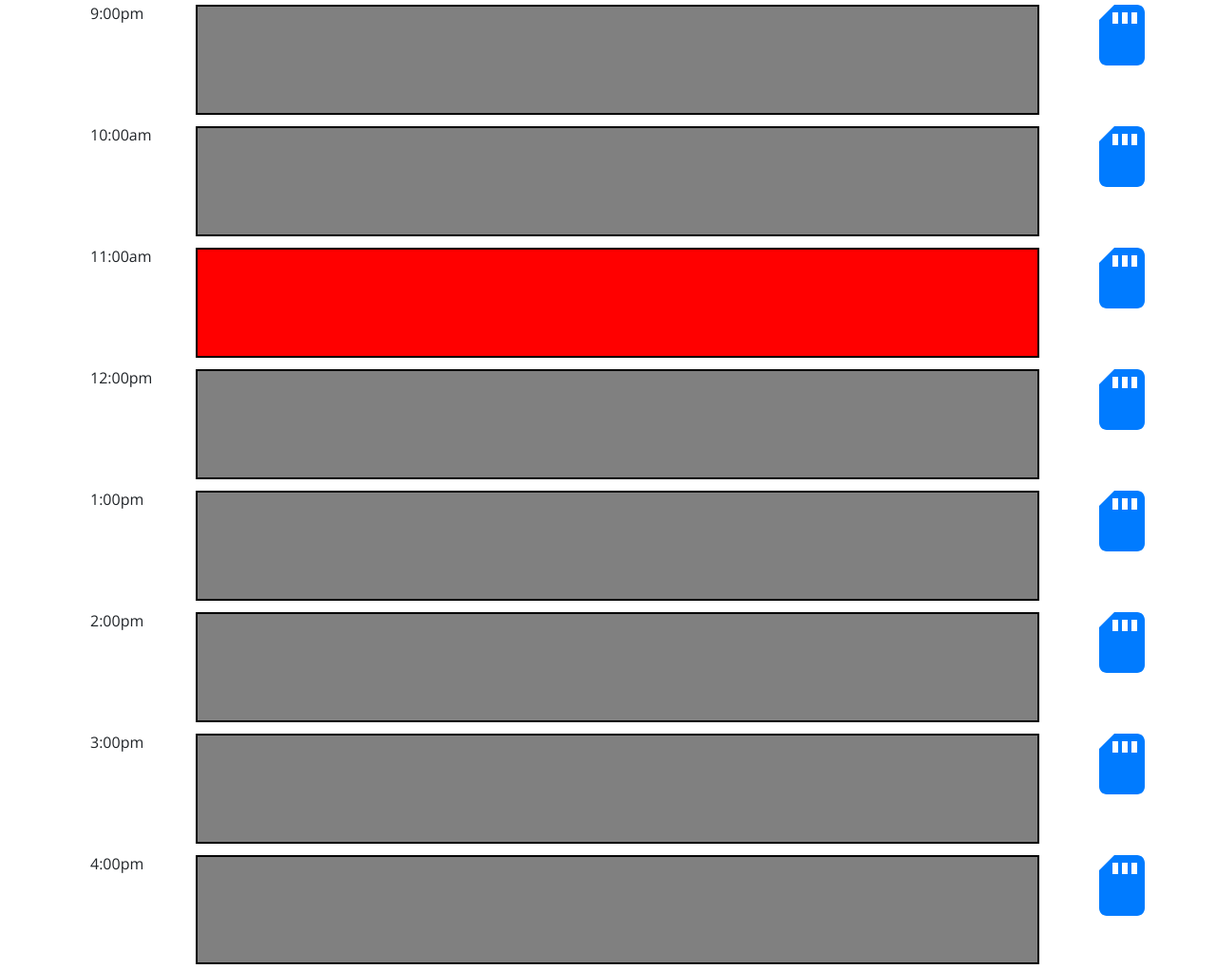
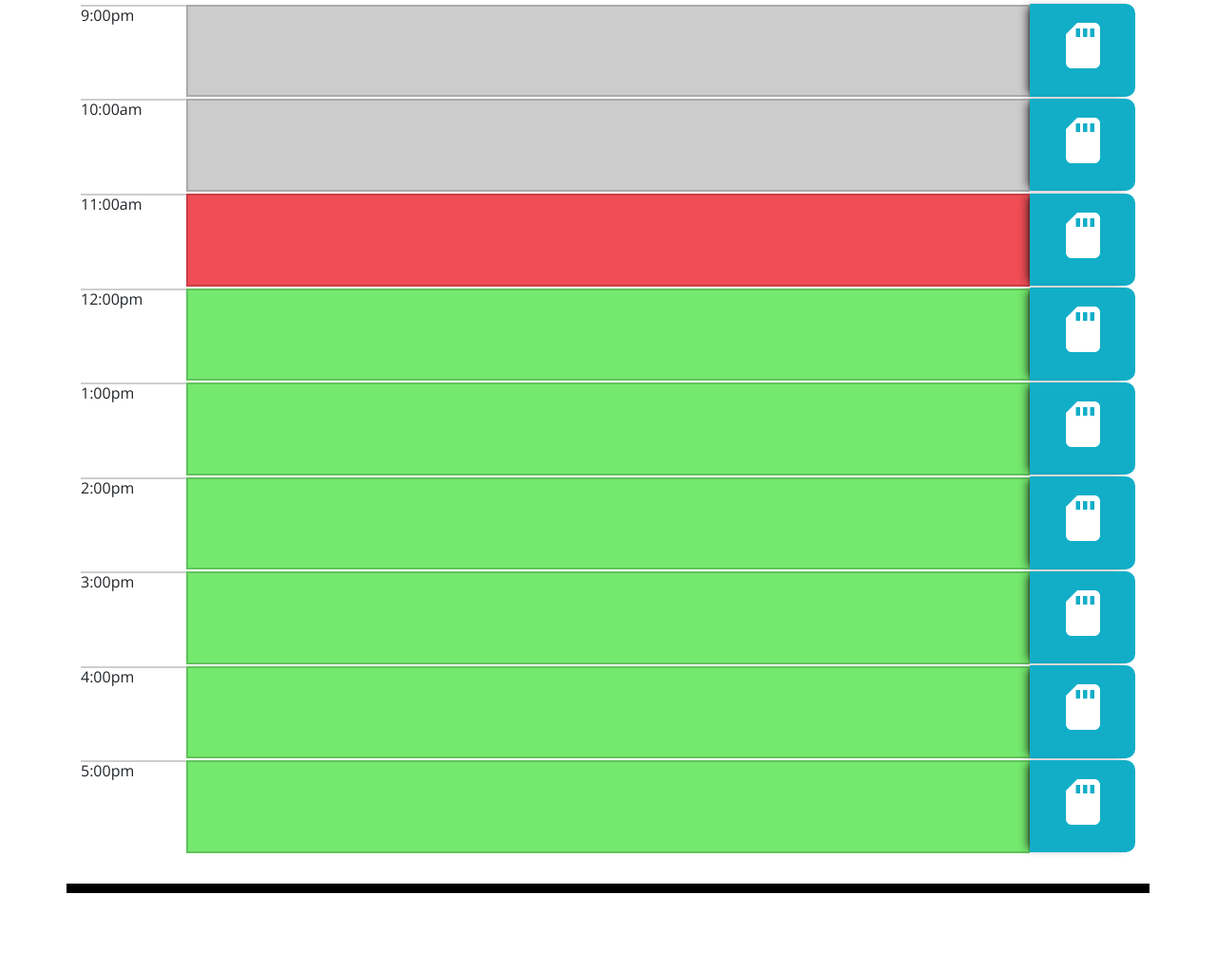
Before and after one commit to ChiemekaAnunkor/Real-Time-To-Do-List, a plain HTML site: page index.html in a window 1280 px wide. Shown: the part 420-1441 px from the top of the page at 95% size. After the commit the page ends 1361 px from the top, so only its background shows below. Drawn offline with nearby package versions, Linux system fonts and the light colour scheme.

Commit message:
final edits, fixed event handler error message, added border close on text area focus

```diff
--- a/css/style.css
+++ b/css/style.css
@@ -70,24 +70,48 @@ textarea {
   transition: all 0.3s ease-in-out;
 }
 .container {
+  padding-bottom: 30px;
+  border-bottom: 10px solid black;
+  width: 100%;
 }
 .timebox {
   width: 100%;
   display: flex;
-  margin: 10px;
 }
 .column-start {
   flex: 10%;
+  border-top: 2px solid rgba(0, 0, 0, 0.192);
 }
 .column-main {
   flex: 80%;
 }
 .column-end {
   flex: 10%;
-  text-align: right;
+  background-color: #12aec8;
+  border-top-right-radius: 10px;
+  border-bottom-right-radius: 10px;
+  box-shadow: -7px 0 8px -4px rgba(17, 17, 17, 0.678);
+  margin-top: -0.4px;
+  margin-bottom: 2.5px;
+  text-align: center;
 }
+
+a {
+  color: white;
+}
+i {
+}
+.buttonclass {
+  height: 50px;
+  margin-top: 20px;
+}
+
 textarea {
-  border: 2px solid black;
+  border: 2px solid rgba(0, 0, 0, 0.164);
   width: 100%;
   background-color: gray;
 }
+textarea:focus {
+  outline: none !important;
+  border: 2px solid #12aec8;
+}
--- a/index.html
+++ b/index.html
@@ -43,13 +43,15 @@
           <h6 class="time">9:00pm</h6>
         </div>
         <div class="column-main">
-          <textarea id="story" class="story" name="story" rows="5" cols="33">
+          <textarea id="story" class="story" name="story" rows="4" cols="40">
           </textarea>
         </div>
         <div class="column-end">
+          <div class="buttonclass">
             <a class="0" href="">
-            <i class="fas fa-sd-card fa-4x"></i>
+              <i class="fas fa-sd-card fa-3x"></i>
             </a>
+          </div>
         </div>
       </div>
 
@@ -59,13 +61,15 @@
           <h6 class="time">10:00am</h6>
         </div>
         <div class="column-main">
-          <textarea id="story" class="story" name="story" rows="5" cols="33">
+          <textarea id="story" class="story" name="story" rows="4" cols="40">
           </textarea>
         </div>
         <div class="column-end">
+          <div class="buttonclass">
             <a class="1" href="">
-            <i class="fas fa-sd-card fa-4x"></i>
+              <i class="fas fa-sd-card fa-3x"></i>
             </a>
+          </div>
         </div>
       </div>
       <!-- Timeblocks go here -->
@@ -74,13 +78,15 @@
           <h6 class="time">11:00am</h6>
         </div>
         <div class="column-main">
-          <textarea id="story" class="story" name="story" rows="5" cols="33">
+          <textarea id="story" class="story" name="story" rows="4" cols="40">
           </textarea>
         </div>
         <div class="column-end">
+          <div class="buttonclass">
             <a class="2" href="">
-            <i class="fas fa-sd-card fa-4x"></i>
+              <i class="fas fa-sd-card fa-3x"></i>
             </a>
+          </div>
         </div>
       </div>
       <!-- Timeblocks go here -->
@@ -89,13 +95,15 @@
           <h6 class="time">12:00pm</h6>
         </div>
         <div class="column-main">
-          <textarea id="story" class="story" name="story" rows="5" cols="33">
+          <textarea id="story" class="story" name="story" rows="4" cols="40">
           </textarea>
         </div>
         <div class="column-end">
+          <div class="buttonclass">
             <a class="3" href="">
-            <i class="fas fa-sd-card fa-4x"></i>
+              <i class="fas fa-sd-card fa-3x"></i>
             </a>
+          </div>
         </div>
       </div>
       <!-- Timeblocks go here -->
@@ -104,13 +112,15 @@
           <h6 class="time">1:00pm</h6>
         </div>
         <div class="column-main">
-          <textarea id="story" class="story" name="story" rows="5" cols="33">
+          <textarea id="story" class="story" name="story" rows="4" cols="40">
           </textarea>
         </div>
         <div class="column-end">
+          <div class="buttonclass">
             <a class="4" href="">
-            <i class="fas fa-sd-card fa-4x"></i>
+              <i class="fas fa-sd-card fa-3x"></i>
             </a>
+          </div>
         </div>
       </div>
       <!-- Timeblocks go here -->
@@ -119,13 +129,15 @@
           <h6 class="time">2:00pm</h6>
         </div>
         <div class="column-main">
-          <textarea id="story" class="story" name="story" rows="5" cols="33">
+          <textarea id="story" class="story" name="story" rows="4" cols="40">
           </textarea>
         </div>
         <div class="column-end">
+          <div class="buttonclass">
             <a class="5" href="">
-            <i class="fas fa-sd-card fa-4x"></i>
+              <i class="fas fa-sd-card fa-3x"></i>
             </a>
+          </div>
         </div>
       </div>
       <!-- Timeblocks go here -->
@@ -134,13 +146,15 @@
           <h6 class="time">3:00pm</h6>
         </div>
         <div class="column-main">
-          <textarea id="story" class="story" name="story" rows="5" cols="33">
+          <textarea id="story" class="story" name="story" rows="4" cols="40">
           </textarea>
         </div>
         <div class="column-end">
+          <div class="buttonclass">
             <a class="6" href="">
-            <i class="fas fa-sd-card fa-4x"></i>
+              <i class="fas fa-sd-card fa-3x"></i>
             </a>
+          </div>
         </div>
       </div>
       <!-- Timeblocks go here -->
@@ -149,13 +163,15 @@
           <h6 class="time">4:00pm</h6>
         </div>
         <div class="column-main">
-          <textarea id="story" class="story" name="story" rows="5" cols="33">
+          <textarea id="story" class="story" name="story" rows="4" cols="40">
           </textarea>
         </div>
         <div class="column-end">
+          <div class="buttonclass">
             <a class="7" href="">
-            <i class="fas fa-sd-card fa-4x"></i>
+              <i class="fas fa-sd-card fa-3x"></i>
             </a>
+          </div>
         </div>
       </div>
       <!-- Timeblocks go here -->
@@ -164,13 +180,15 @@
           <h6 class="time">5:00pm</h6>
         </div>
         <div class="column-main">
-          <textarea id="story" class="story" name="story" rows="5" cols="33">
+          <textarea id="story" class="story" name="story" rows="4" cols="40">
           </textarea>
         </div>
         <div class="column-end">
+          <div class="buttonclass">
             <a class="8" href="">
-            <i class="fas fa-sd-card fa-4x"></i>
+              <i class="fas fa-sd-card fa-3x"></i>
             </a>
+          </div>
         </div>
       </div>
     </div>
--- a/script.js
+++ b/script.js
@@ -17,7 +17,10 @@ function Click(e) {
   let aTag = e.target.parentNode.parentNode;
   if (aTag) {
     for (let i = 0; i < allTextArea.length; i++) {
-      if (aTag.classList.value == i) {
+      if (aTag.classList) {
+        aTag = aTag.classList.value;
+      }
+      if (aTag == i) {
         let savedInput = allTextArea[i].value;
         localStorage.setItem(`input${i}`, savedInput);
       }
@@ -49,7 +52,11 @@ setInterval(function () {
   }
   for (let i = 0; i < allTextArea.length; i++) {
     if (i == result) {
-      allTextArea[i].style.backgroundColor = "red";
+      allTextArea[i].style.backgroundColor = "#F04D56";
+    } else if (i > result) {
+      allTextArea[i].style.backgroundColor = "#74E96E";
+    } else {
+      allTextArea[i].style.backgroundColor = "#CCCCCC";
     }
   }
 
```
Lines whose indentation alone changed are shown as unchanged.
